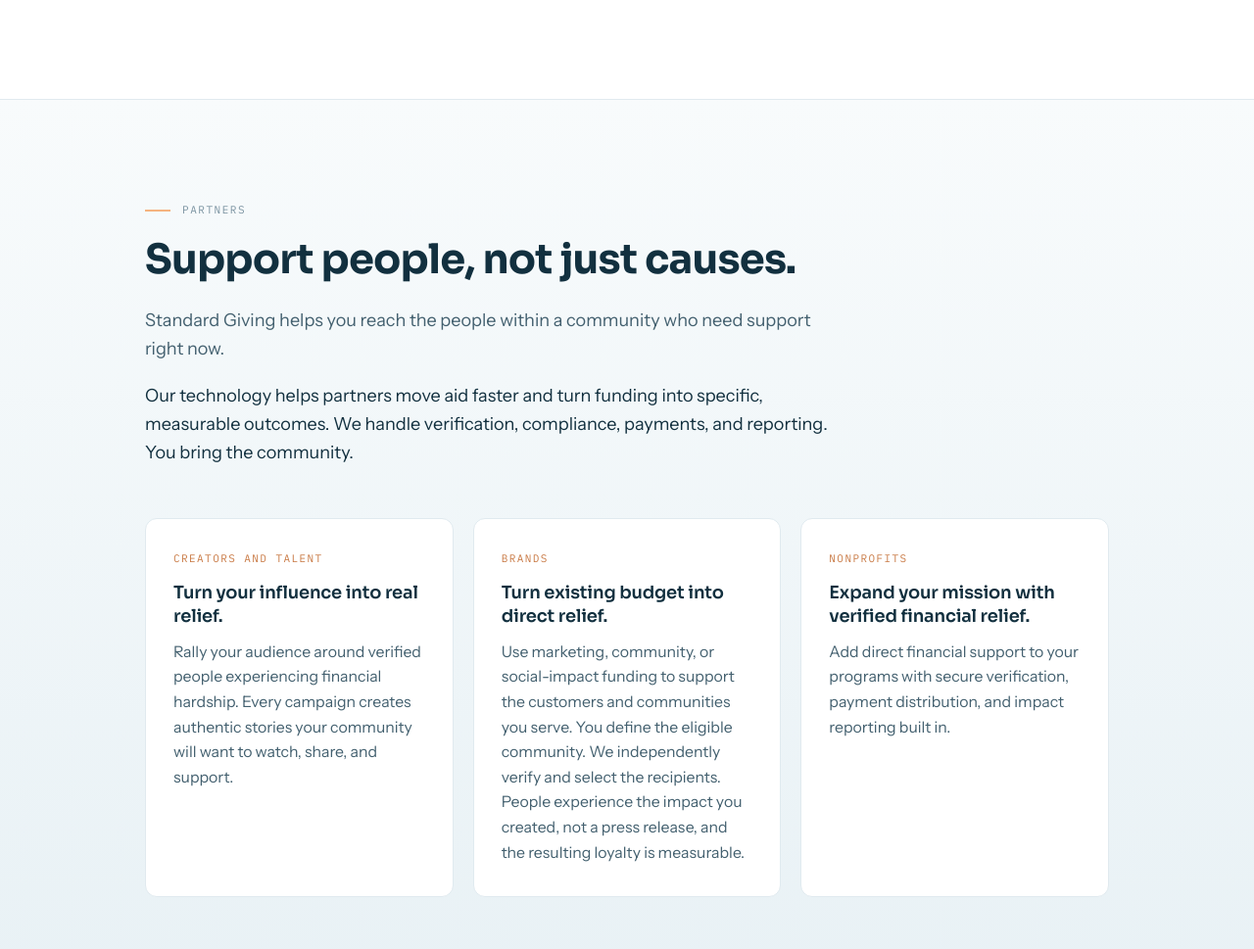
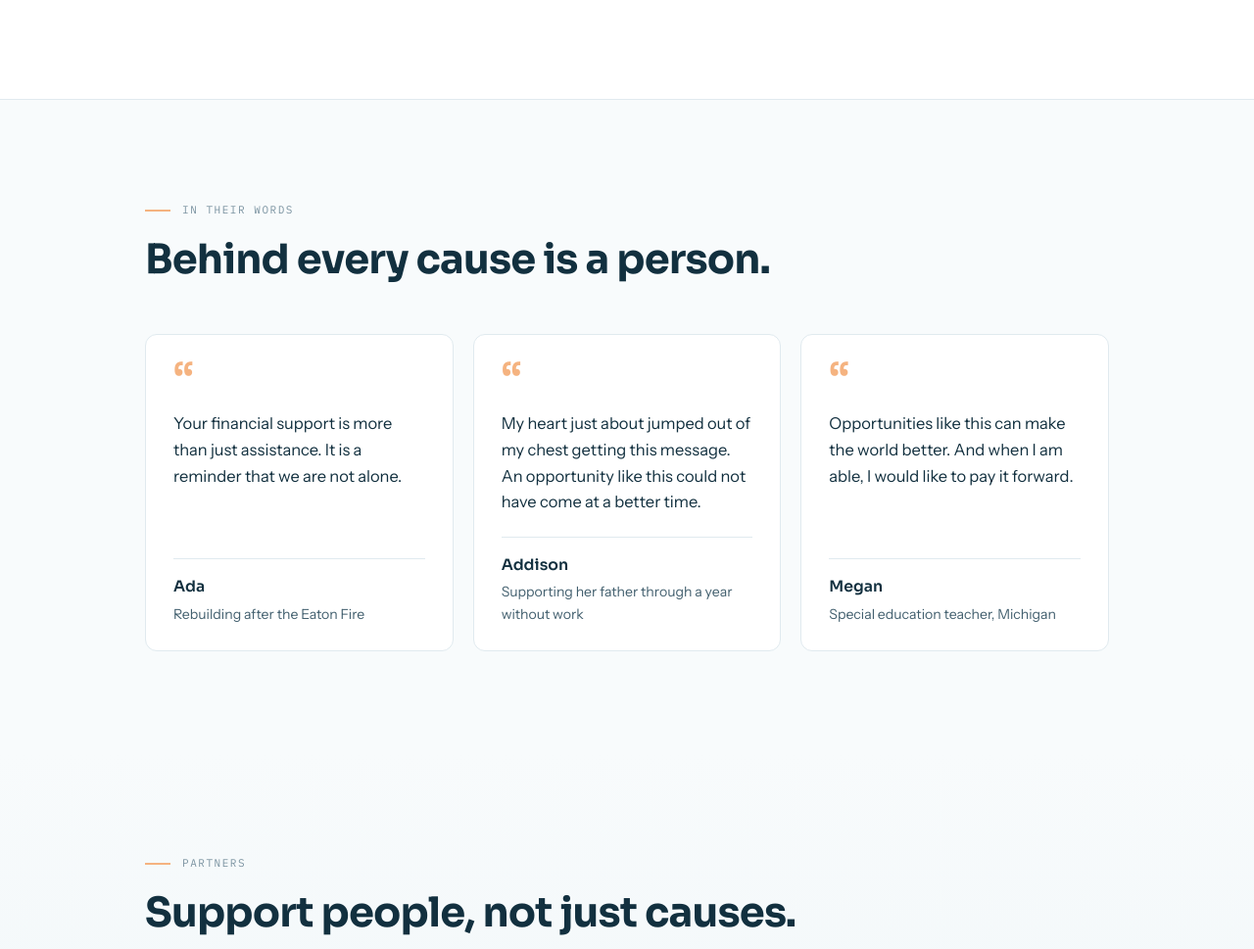
Before and after one commit to mstrouss-newco/SGC-tests, a plain HTML site: page index.html in a window 1280 px wide. Shown: the part 2263-3232 px from the top of the page at 98% size. Drawn offline with Linux system fonts and the light colour scheme.

Commit message:
Add testimonials section (first names only, consent on file)

```diff
--- a/index.html
+++ b/index.html
@@ -139,6 +139,25 @@
   .step h3{margin-bottom:11px}
   .step p{color:var(--body);margin:0;font-size:.99rem;line-height:1.62}
 
+  /* testimonials */
+  .voices{background:var(--paper)}
+  .quotes{display:grid;gap:20px;grid-template-columns:repeat(3,1fr);margin-top:52px}
+  @media(max-width:880px){.quotes{grid-template-columns:1fr}}
+  .quote{
+    background:var(--white);border:1px solid var(--line);border-radius:var(--radius);
+    padding:30px 28px 26px;display:flex;flex-direction:column
+  }
+  .qmark{
+    font-family:var(--display);font-weight:700;font-size:2.6rem;line-height:.7;
+    color:var(--apricot);margin-bottom:18px
+  }
+  .quote blockquote{
+    margin:0 0 22px;font-size:1.03rem;line-height:1.62;color:var(--ink);flex:1
+  }
+  .attrib{border-top:1px solid var(--line);padding-top:16px}
+  .attrib .who{font-family:var(--display);font-weight:600;font-size:.98rem;color:var(--ink)}
+  .attrib .what{font-size:.88rem;color:var(--body);margin-top:3px}
+
   /* partners */
   .partners{background:linear-gradient(180deg,var(--paper),var(--ocean-100))}
   .pcards{display:grid;gap:20px;grid-template-columns:repeat(3,1fr);margin-top:52px}
@@ -257,6 +276,42 @@
     </div>
   </section>
 
+  <section class="voices">
+    <div class="wrap">
+      <div class="narrow">
+        <p class="eyebrow reveal">In their words</p>
+        <h2 class="reveal">Behind every cause is a person.</h2>
+      </div>
+
+      <div class="quotes">
+        <div class="quote reveal">
+          <div class="qmark">&ldquo;</div>
+          <blockquote>Your financial support is more than just assistance. It is a reminder that we are not alone.</blockquote>
+          <div class="attrib">
+            <div class="who">Ada</div>
+            <div class="what">Rebuilding after the Eaton Fire</div>
+          </div>
+        </div>
+        <div class="quote reveal">
+          <div class="qmark">&ldquo;</div>
+          <blockquote>My heart just about jumped out of my chest getting this message. An opportunity like this could not have come at a better time.</blockquote>
+          <div class="attrib">
+            <div class="who">Addison</div>
+            <div class="what">Supporting her father through a year without work</div>
+          </div>
+        </div>
+        <div class="quote reveal">
+          <div class="qmark">&ldquo;</div>
+          <blockquote>Opportunities like this can make the world better. And when I am able, I would like to pay it forward.</blockquote>
+          <div class="attrib">
+            <div class="who">Megan</div>
+            <div class="what">Special education teacher, Michigan</div>
+          </div>
+        </div>
+      </div>
+    </div>
+  </section>
+
   <section class="partners" id="partners">
     <div class="wrap">
       <div class="narrow">
```
